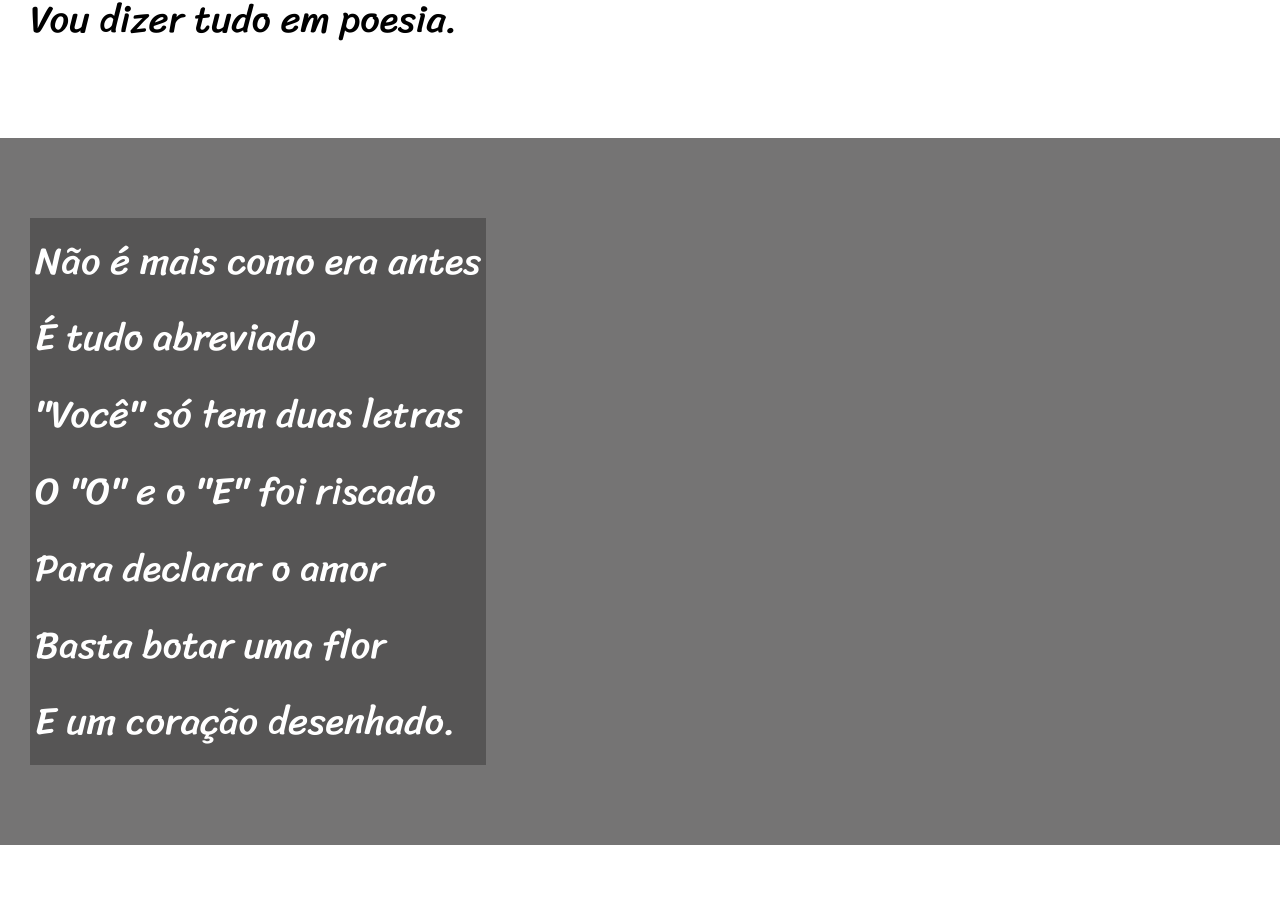
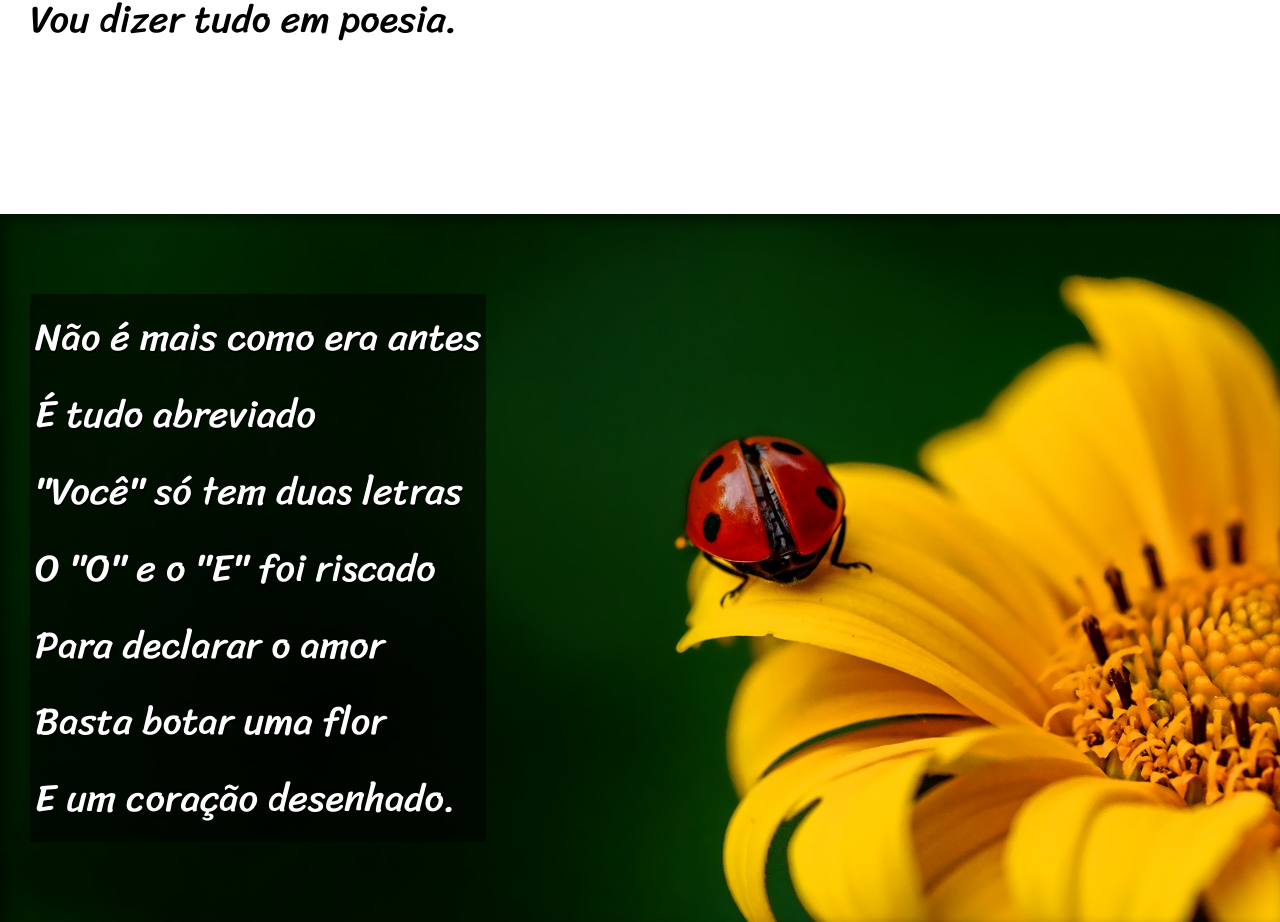
Before and after one commit to Marlondesousa/html-css, a plain HTML site: page desafios/ds12/index.html in a window 1280 px wide. Shown: the part 820-1742 px from the top of the page. Drawn offline with Linux system fonts and the light colour scheme.

Commit message:
atualizei

```diff
--- a/desafios/ds12/estilo/style.css
+++ b/desafios/ds12/estilo/style.css
@@ -57,6 +57,10 @@ section {
     font-size: 3vw;
 }
 
+section > p {
+    padding-bottom: 2em;
+}
+
 section.normal {
     background-color: white;
     color: black;
@@ -65,13 +69,28 @@ section.normal {
 section.imagem {
     background-color: rgb(117, 116, 116);
     color: white;
+    box-shadow: inset 6px 6px 13px 0px rgba(0, 0, 0, 0.459);
+    background-size: cover;
+    background-attachment: fixed;
 }
 
 section.imagem > p {
     display: inline-block;
     padding: 5px;
-    background-color: rgba(0, 0, 0, 0.267);
+    background-color: rgba(0, 0, 0, 0.527);
+    text-shadow: 1px 2px 0px rgb(0, 0, 0);
 }
+
+section#img01 {
+    background-image: url('../imagens/background001.jpg');
+    background-position: right center;
+}
+
+section#img02 {
+    background-image: url('../imagens/background002.jpg');
+    background-position: right center;
+}
+
 
 footer {
     background-color: black;
--- a/desafios/ds12/index.html
+++ b/desafios/ds12/index.html
@@ -28,7 +28,7 @@
         </p>
     </section>
 
-    <section class="imagem">
+    <section class="imagem" id="img01">
         <p>
             Não é mais como era antes <br>
             É tudo abreviado <br>
@@ -62,7 +62,7 @@
         </p>
     </section>
 
-    <section class="imagem">
+    <section class="imagem" id="img02">
         <p>
             Tenho saudade das cartas <br>
             Escritas com a própria mão <br>
```
